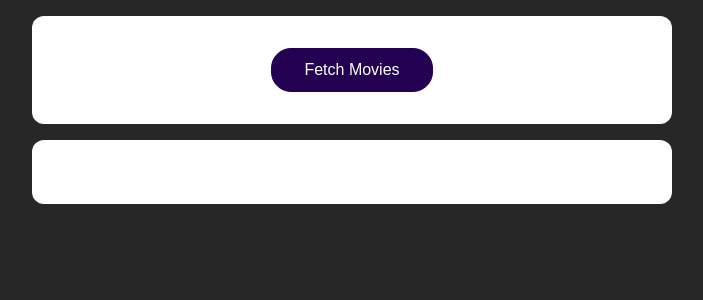
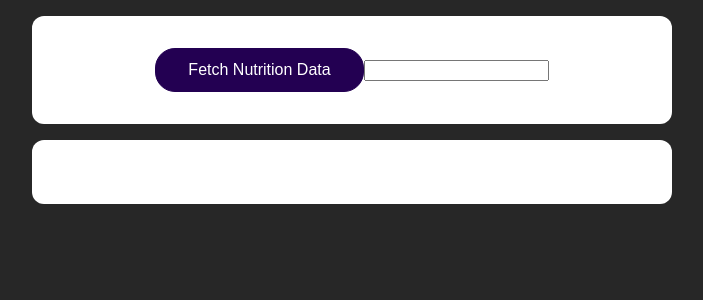
Before and after one commit to cjdamman/ratiocalc, a React (Create React App) app in the folder fiber_facts/: page / in a window 1280 px wide. Shown: the top 300 px of the page, without its empty margins (288-991 px from the left). Built offline with nearby package versions, Linux system fonts and the light colour scheme.

Commit message:
dynamic search

```diff
--- a/fiber_facts/src/App.js
+++ b/fiber_facts/src/App.js
@@ -4,50 +4,44 @@ import MoviesList from './components/MoviesList';
 import './App.css';
 
 function App() {
-  const dummyMovies = [
-    {
-      id: 1,
-      title: 'Some Dummy Movie',
-      openingText: 'This is the opening text of the movie',
-      releaseDate: '2021-05-18',
-    },
-    {
-      id: 2,
-      title: 'Some Dummy Movie 2',
-      openingText: 'This is the second opening text of the movie',
-      releaseDate: '2021-05-19',
-    },
-  ];
+
   const [nutrition, setNutrition] = useState([]);
+  const [inputs, setInputs] = useState([]);
 
   async function fetchNutritionHandler() {
-    const response = await fetch('https://api.nal.usda.gov/fdc/v1/foods/search?api_key=dvHXrelaUtReddQBiicnlA0lFCApcAjTPgv7I7mm&query=Cheddar%20Cheese');
+    const response = await fetch('https://api.nal.usda.gov/fdc/v1/foods/search?api_key=dvHXrelaUtReddQBiicnlA0lFCApcAjTPgv7I7mm&query='+inputs);
     const data = await response.json();
     const transformedNutrition = await data.foods.map((nutritionData) => {
       return {
         openingText: nutritionData.description,
         title: nutritionData.brandOwner,
         id: nutritionData.fdcid,
-        nutrients: [...nutritionData.foodNutrients.map(nut => [nut.nutrientName +': '+ nut.value+', '])],
-        // avengers.map(avenger => avenger.name);
+        nutrients: [...nutritionData.foodNutrients.map(nut => [nut.nutrientName +': '+ nut.value+', '])]  }
 
-        // nutrients2: [...nutritionData.foodNutrients.nutrientName]
-      }
     })
+    setNutrition(transformedNutrition)}
     // console.log(transformedNutrition)
-    console.log(data.foods)
-    setNutrition(transformedNutrition)
+    // console.log(data.foods)
 
 
+  const searchFoodHandler = (event) => {
+    console.log(inputs)
+    setInputs(event.target.value)
+  }
 
 
-
-  }
 
   return (
     <React.Fragment>
       <section>
-        <button onClick={fetchNutritionHandler}>Fetch Movies</button>
+        <button onClick={fetchNutritionHandler}>Fetch Nutrition Data</button>
+
+
+
+    <input value={[inputs]}
+        onChange={searchFoodHandler}
+        type="text"/>
+
       </section>
       <section>
         <MoviesList movies={nutrition} />
```
